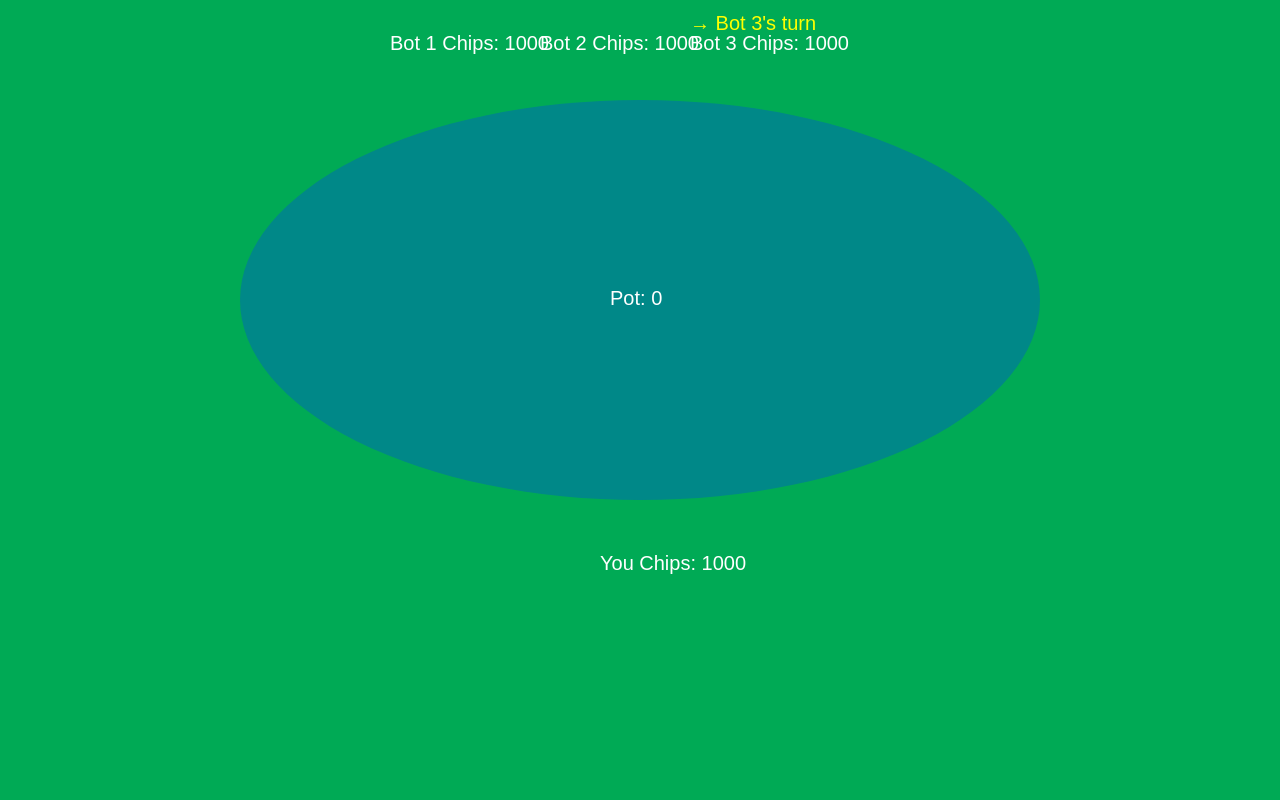
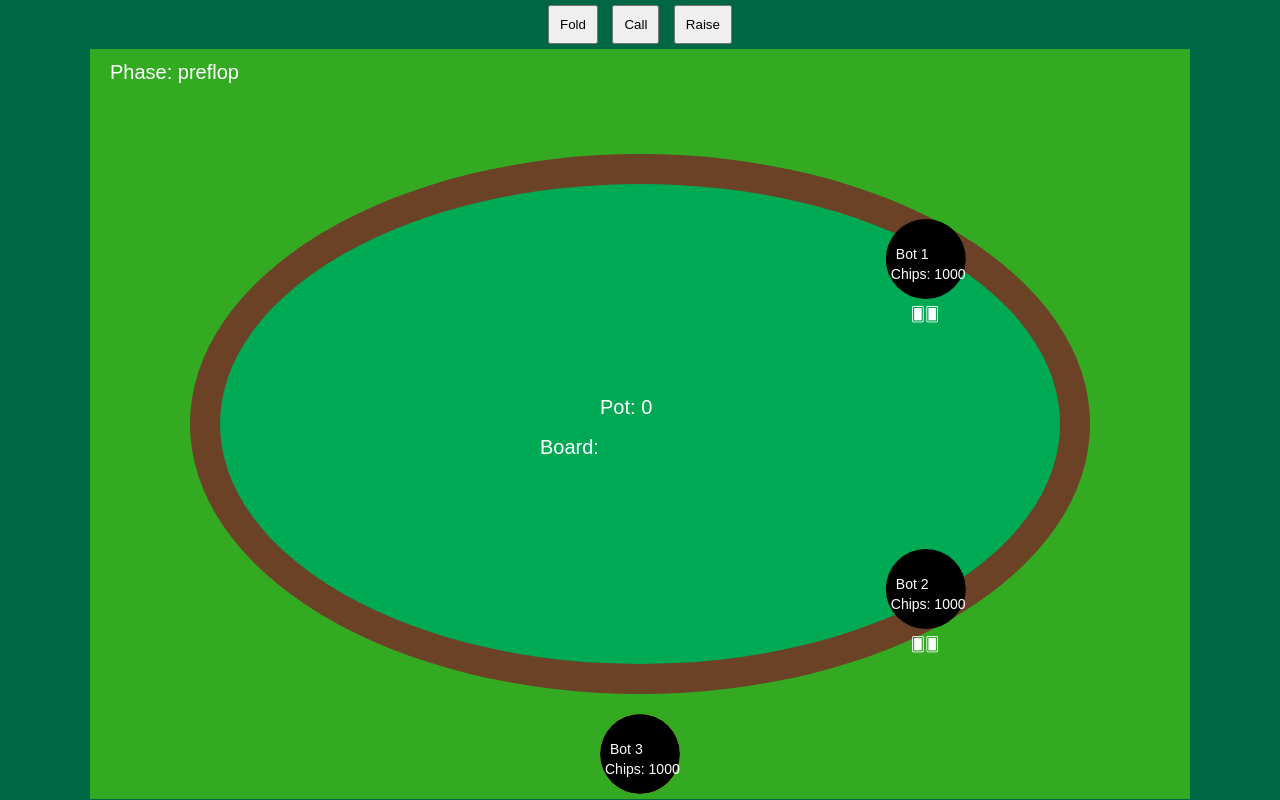
Before and after one commit to Dark-Helyx/Texas-Hold-em-for-1, a plain HTML site: page index.html in a window 1280 px wide. Both pictures are taken after a click on the button "Start Game". Drawn offline with Linux system fonts and the light colour scheme.

Commit message:
Update index.html

```diff
--- a/index.html
+++ b/index.html
@@ -2,13 +2,15 @@
 <html lang="en">
 <head>
 <meta charset="UTF-8">
-<title>Texas Hold'em First-Person</title>
+<title>Texas Hold'em Web Edition 1 player</title>
 <style>
-  body { margin:0; background:#0a5; font-family:sans-serif; }
-  canvas { display:block; margin:0 auto; background:#0a5; }
+  body { margin:0; background:#064; font-family:sans-serif; color:white; }
+  canvas { display:block; margin:0 auto; background:#064; }
   #menu { text-align:center; padding:20px; color:white; }
   select, input { margin:5px; }
   button { margin-top:10px; padding:10px; }
+  #actions { text-align:center; display:none; }
+  #actions button { margin:5px; padding:10px; }
 </style>
 </head>
 <body>
@@ -23,7 +25,13 @@
   <button onclick="startGame()">Start Game</button>
 </div>
 
-<canvas id="tableCanvas" width="900" height="600" style="display:none;"></canvas>
+<div id="actions">
+  <button onclick="playerAction('fold')">Fold</button>
+  <button onclick="playerAction('call')">Call</button>
+  <button onclick="playerAction('raise')">Raise</button>
+</div>
+
+<canvas id="tableCanvas" width="1100" height="750" style="display:none;"></canvas>
 
 <script>
 // ==== Menu Setup ====
@@ -48,13 +56,17 @@ let canvas, ctx;
 let players = [];
 let communityCards = [];
 let currentPlayerIndex = 0;
+let pot = 0;
+let smallBlind = 10, bigBlind = 20;
+let roundPhase = "preflop"; // preflop, flop, turn, river, showdown
+let deck = [];
 
 // ==== Start Game ====
 function startGame() {
   const botCount = parseInt(document.getElementById('botCount').value);
   const buyIn = parseInt(document.getElementById('buyIn').value);
-  const smallBlind = parseInt(document.getElementById('smallBlind').value);
-  const bigBlind = parseInt(document.getElementById('bigBlind').value);
+  smallBlind = parseInt(document.getElementById('smallBlind').value);
+  bigBlind = parseInt(document.getElementById('bigBlind').value);
 
   document.getElementById('menu').style.display = 'none';
   canvas = document.getElementById('tableCanvas');
@@ -62,106 +74,186 @@ function startGame() {
   ctx = canvas.getContext('2d');
 
   // Setup players
-  players = [{name:"You", chips:buyIn, isBot:false, cards:[]}];
+  players = [{name:"You", chips:buyIn, isBot:false, cards:[], difficulty:"human", folded:false}];
   for(let i=1;i<=botCount;i++){
     const diff = document.getElementById(`botDiff${i}`).value;
-    players.push({name:`Bot ${i}`, chips:buyIn, isBot:true, cards:[], difficulty:diff});
+    players.push({name:`Bot ${i}`, chips:buyIn, isBot:true, cards:[], difficulty:diff, folded:false});
   }
 
+  startRound();
+}
+
+// ==== Deck + Deal ====
+const suits = ["♠","♥","♦","♣"];
+const ranks = {11:"J",12:"Q",13:"K",14:"A"};
+function makeDeck(){
+  let d = [];
+  for(let s of suits){
+    for(let r=2;r<=14;r++){
+      d.push({rank:r, suit:s});
+    }
+  }
+  return d;
+}
+function shuffle(arr){
+  for(let i=arr.length-1;i>0;i--){
+    const j = Math.floor(Math.random()*(i+1));
+    [arr[i],arr[j]]=[arr[j],arr[i]];
+  }
+}
+function cardToString(card){
+  const rank = ranks[card.rank] || card.rank;
+  return rank + card.suit;
+}
+
+// ==== Round Start ====
+function startRound(){
+  deck = makeDeck();
+  shuffle(deck);
+  communityCards = [];
+  pot = 0;
+  roundPhase = "preflop";
+  currentPlayerIndex = 0;
+  players.forEach(p=>{
+    p.cards=[deck.pop(),deck.pop()];
+    p.folded=false;
+  });
   drawTable();
-  dealCards();
   gameLoop();
 }
 
 // ==== Draw Table ====
 function drawTable(){
   ctx.clearRect(0,0,canvas.width,canvas.height);
-  // green felt
-  ctx.fillStyle="#0a5";
-  ctx.fillRect(0,0,canvas.width,canvas.height);
-  // oval table
+  // Table background
+  ctx.fillStyle="#3a2"; ctx.fillRect(0,0,canvas.width,canvas.height);
+  // Outer wood oval
   ctx.beginPath();
-  ctx.ellipse(canvas.width/2, canvas.height/2, 400, 200, 0, 0, Math.PI*2);
-  ctx.fillStyle="#088"; ctx.fill();
-  // pot
+  ctx.ellipse(canvas.width/2, canvas.height/2, 450, 270, 0, 0, Math.PI*2);
+  ctx.fillStyle="#6b4226"; ctx.fill();
+  // Inner green felt
+  ctx.beginPath();
+  ctx.ellipse(canvas.width/2, canvas.height/2, 420, 240, 0, 0, Math.PI*2);
+  ctx.fillStyle="#0a5"; ctx.fill();
+
+  // Pot + community cards
   ctx.fillStyle="white"; ctx.font="20px sans-serif";
-  ctx.fillText("Pot: 0", canvas.width/2 -30, canvas.height/2+5);
-  // your chips
-  ctx.fillText(players[0].name+" Chips: "+players[0].chips, canvas.width/2-40, canvas.height-30);
-  // bot chips
-  for(let i=1;i<players.length;i++){
-    ctx.fillText(players[i].name+" Chips: "+players[i].chips, 50 + i*150, 50);
+  ctx.fillText("Pot: "+pot, canvas.width/2-40, canvas.height/2-10);
+  ctx.fillText("Phase: "+roundPhase, 20, 30);
+
+  let comm = communityCards.map(cardToString).join("  ");
+  ctx.fillText("Board: "+comm, canvas.width/2-100, canvas.height/2+30);
+
+  // Chairs
+  const seatCount = players.length;
+  const centerX = canvas.width/2;
+  const centerY = canvas.height/2;
+  const radius = 330;
+  for(let i=0;i<seatCount;i++){
+    let x, y;
+    if(i===0){ // Player bottom
+      x=centerX; y=centerY+radius;
+    } else {
+      const angle = Math.PI*(i/(seatCount-1));
+      x=centerX+Math.cos(angle-Math.PI/2)*radius;
+      y=centerY+Math.sin(angle-Math.PI/2)*radius;
+    }
+    // chair
+    ctx.beginPath();
+    ctx.arc(x,y,40,0,Math.PI*2);
+    ctx.fillStyle=(i===currentPlayerIndex)?"yellow":"black";
+    ctx.fill();
+    ctx.fillStyle="white"; ctx.font="14px sans-serif";
+    ctx.fillText(players[i].name, x-30,y);
+    ctx.fillText("Chips: "+players[i].chips, x-35,y+20);
+    if(i===0){
+      let hand=players[0].cards.map(cardToString).join("  ");
+      ctx.fillText("Your Hand: "+hand, x-50,y+60);
+    } else if(!players[i].folded){
+      ctx.fillText("🂠🂠", x-15, y+60);
+    }
   }
-  // Turn marker
-  const turnPlayer = players[currentPlayerIndex];
-  ctx.fillStyle="yellow";
-  if(turnPlayer.isBot) ctx.fillText("→ "+turnPlayer.name+"'s turn", 50 + currentPlayerIndex*150, 30);
-  else ctx.fillText("→ Your turn!", canvas.width/2-40, canvas.height-50);
-}
-
-// ==== Deal Cards ====
-function dealCards(){
-  players.forEach(p=>{
-    p.cards = [
-      {rank:Math.floor(Math.random()*13)+2,suit:"♠"},
-      {rank:Math.floor(Math.random()*13)+2,suit:"♥"}
-    ];
-  });
 }
 
 // ==== Game Loop ====
 function gameLoop(){
-  const player = players[currentPlayerIndex];
   drawTable();
+  let player=players[currentPlayerIndex];
+  if(player.folded){ nextTurn(); return; }
   if(player.isBot){
-    setTimeout(()=>{botAction(player);}, 500);
+    setTimeout(()=>botAction(player), 700);
   } else {
-    alert("Your turn! (placeholder)");
-    nextTurn();
+    document.getElementById("actions").style.display="block";
   }
 }
 
-// ==== Next Turn ====
 function nextTurn(){
-  currentPlayerIndex = (currentPlayerIndex+1)%players.length;
+  currentPlayerIndex=(currentPlayerIndex+1)%players.length;
+  if(roundPhase==="preflop" && currentPlayerIndex===0){
+    dealCommunity(3); roundPhase="flop";
+  } else if(roundPhase==="flop" && currentPlayerIndex===0){
+    dealCommunity(1); roundPhase="turn";
+  } else if(roundPhase==="turn" && currentPlayerIndex===0){
+    dealCommunity(1); roundPhase="river";
+  } else if(roundPhase==="river" && currentPlayerIndex===0){
+    roundPhase="showdown"; showdown();
+    return;
+  }
   gameLoop();
 }
 
-// ==== Bot AI with Difficulty Tiers ====
-function evaluateHandStrength(player, communityCards) {
-  const cards = [...player.cards, ...communityCards];
-  let ranks = {};
-  for (let c of cards) ranks[c.rank] = (ranks[c.rank] || 0) + 1;
-  const pairs = Object.values(ranks).filter(v => v >= 2).length;
-  if (pairs >= 2) return 0.8;
-  if (pairs === 1) return 0.6;
-  return Math.random() * 0.4;
+function dealCommunity(n){
+  for(let i=0;i<n;i++) communityCards.push(deck.pop());
 }
 
-function botAction(bot){
-  const strength = evaluateHandStrength(bot, communityCards);
-  const rand = Math.random();
-  let action = "call";
-  if (bot.difficulty === "easy") {
-    if (rand < 0.7) action = "call";
-    else if (rand < 0.9) action = "fold";
-    else action = "raise";
-  } else if (bot.difficulty === "medium") {
-    if (rand < 0.5) action = "call";
-    else if (rand < 0.75) action = "raise";
-    else action = "fold";
-  } else if (bot.difficulty === "hard") {
-    if (strength > 0.7) action = "raise";
-    else if (strength > 0.4) action = (rand < 0.7) ? "call" : "raise";
-    else action = (rand < 0.3) ? "raise" : "fold";
-  }
-  doAction(bot, action);
+// ==== Player Action ====
+function playerAction(action){
+  document.getElementById("actions").style.display="none";
+  doAction(players[0],action);
 }
 
-// ==== doAction placeholder ====
-function doAction(bot, action){
-  console.log(bot.name + " does: " + action);
+// ==== Bot AI ====
+function evaluateHandStrength(player){
+  const cards=[...player.cards,...communityCards];
+  let ranksCount={};
+  for(let c of cards) ranksCount[c.rank]=(ranksCount[c.rank]||0)+1;
+  const pairs=Object.values(ranksCount).filter(v=>v>=2).length;
+  if(pairs>=2) return 0.8;
+  if(pairs===1) return 0.6;
+  return Math.random()*0.4;
+}
+function botAction(bot){
+  const s=evaluateHandStrength(bot);
+  const r=Math.random();
+  let a="call";
+  if(bot.difficulty==="easy"){
+    if(r<0.7)a="call"; else if(r<0.9)a="fold"; else a="raise";
+  } else if(bot.difficulty==="medium"){
+    if(r<0.5)a="call"; else if(r<0.75)a="raise"; else a="fold";
+  } else {
+    if(s>0.7)a="raise";
+    else if(s>0.4)a=(r<0.7)?"call":"raise";
+    else a=(r<0.3)?"raise":"fold";
+  }
+  doAction(bot,a);
+}
+
+// ==== Do Action ====
+function doAction(player,action){
+  console.log(player.name+" does "+action);
+  if(action==="fold") player.folded=true;
+  else if(action==="call") pot+=bigBlind;
+  else if(action==="raise"){ pot+=bigBlind*2; player.chips-=bigBlind*2; }
   nextTurn();
+}
+
+// ==== Showdown ====
+function showdown(){
+  drawTable();
+  let alive=players.filter(p=>!p.folded);
+  let winner=alive[Math.floor(Math.random()*alive.length)]; // placeholder random
+  ctx.fillStyle="white"; ctx.font="30px sans-serif";
+  ctx.fillText(winner.name+" wins the pot of "+pot+"!", canvas.width/2-150, canvas.height/2);
 }
 </script>
 
```
